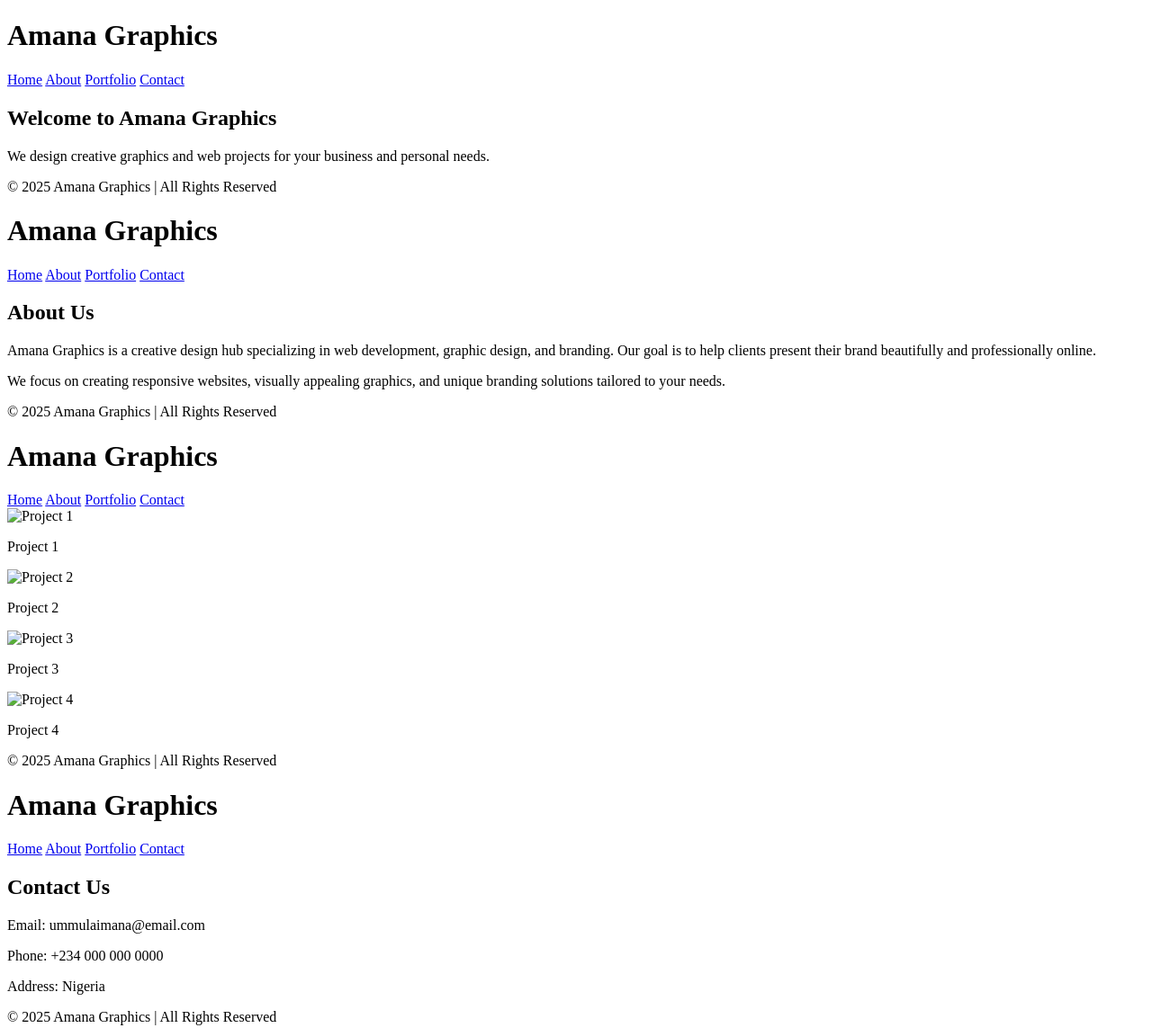
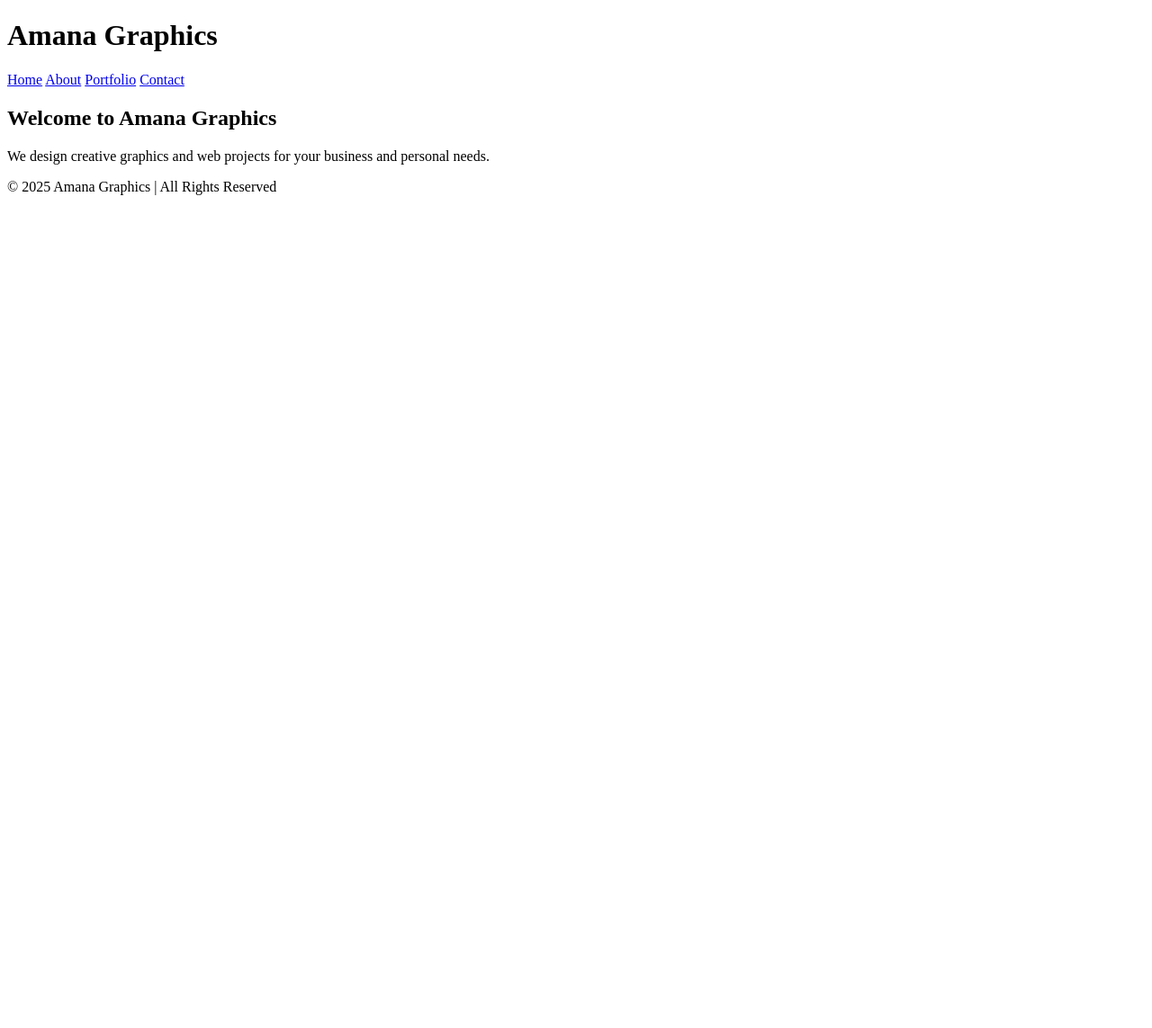
Before and after one commit to utanimuddari/Amana-graphics, a plain HTML site: page index.html in a window 1280 px wide. Shown: the whole page at 90% size. After the commit the page ends 800 px from the top, so only its background shows below. Drawn offline with Linux system fonts and the light colour scheme.

Commit message:
Update index.html
Landing page design

```diff
--- a/index.html
+++ b/index.html
@@ -27,109 +27,4 @@
         <p>© 2025 Amana Graphics | All Rights Reserved</p>
     </footer>
 </body>
-
 </html>
-<!DOCTYPE html>
-<html lang="en">
-<head>
-    <meta charset="UTF-8">
-    <meta name="viewport" content="width=device-width, initial-scale=1.0">
-    <title>Amana Graphics | About</title>
-    <link rel="stylesheet" href="css/styles.css">
-</head>
-<body>
-    <header class="header">
-        <h1>Amana Graphics</h1>
-        <nav class="nav">
-            <a href="index.html">Home</a>
-            <a href="about.html">About</a>
-            <a href="portfolio.html">Portfolio</a>
-            <a href="contact.html">Contact</a>
-        </nav>
-    </header>
-
-    <section class="about">
-        <h2>About Us</h2>
-        <p>Amana Graphics is a creative design hub specializing in web development, graphic design, and branding. Our goal is to help clients present their brand beautifully and professionally online.</p>
-        <p>We focus on creating responsive websites, visually appealing graphics, and unique branding solutions tailored to your needs.</p>
-    </section>
-
-    <footer class="footer">
-        <p>© 2025 Amana Graphics | All Rights Reserved</p>
-    </footer>
-</body>
-</html>
-<!DOCTYPE html>
-<html lang="en">
-<head>
-    <meta charset="UTF-8">
-    <meta name="viewport" content="width=device-width, initial-scale=1.0">
-    <title>Amana Graphics | Portfolio</title>
-    <link rel="stylesheet" href="css/styles.css">
-</head>
-<body>
-    <header class="header">
-        <h1>Amana Graphics</h1>
-        <nav class="nav">
-            <a href="index.html">Home</a>
-            <a href="about.html">About</a>
-            <a href="portfolio.html">Portfolio</a>
-            <a href="contact.html">Contact</a>
-        </nav>
-    </header>
-
-    <section class="gallery">
-        <div class="gallery-item">
-            <img src="images/photo1.jpg" alt="Project 1">
-            <p>Project 1</p>
-        </div>
-        <div class="gallery-item">
-            <img src="images/photo2.jpg" alt="Project 2">
-            <p>Project 2</p>
-        </div>
-        <div class="gallery-item">
-            <img src="images/photo3.jpg" alt="Project 3">
-            <p>Project 3</p>
-        </div>
-        <div class="gallery-item">
-            <img src="images/photo4.jpg" alt="Project 4">
-            <p>Project 4</p>
-        </div>
-    </section>
-
-    <footer class="footer">
-        <p>© 2025 Amana Graphics | All Rights Reserved</p>
-    </footer>
-</body>
-</html>
-<!DOCTYPE html>
-<html lang="en">
-<head>
-    <meta charset="UTF-8">
-    <meta name="viewport" content="width=device-width, initial-scale=1.0">
-    <title>Amana Graphics | Contact</title>
-    <link rel="stylesheet" href="css/styles.css">
-</head>
-<body>
-    <header class="header">
-        <h1>Amana Graphics</h1>
-        <nav class="nav">
-            <a href="index.html">Home</a>
-            <a href="about.html">About</a>
-            <a href="portfolio.html">Portfolio</a>
-            <a href="contact.html">Contact</a>
-        </nav>
-    </header>
-
-    <section class="contact">
-        <h2>Contact Us</h2>
-        <p>Email: ummulaimana@email.com</p>
-        <p>Phone: +234 000 000 0000</p>
-        <p>Address: Nigeria</p>
-    </section>
-
-    <footer class="footer">
-        <p>© 2025 Amana Graphics | All Rights Reserved</p>
-    </footer>
-</body>
-</html>
```
